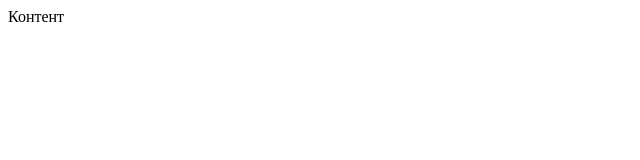
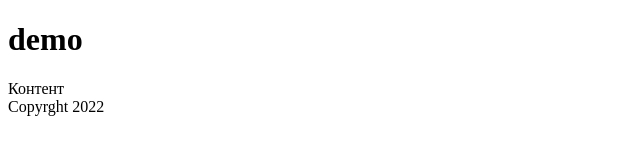
Before and after one commit to Negrustin/remote-demo, a plain HTML site: page index.html in a window 1280 px wide. Shown: the whole page, without its empty margins (0-640 px from the left). Drawn offline with Linux system fonts and the light colour scheme.

Commit message:
Footer added

```diff
--- a/index.html
+++ b/index.html
@@ -5,6 +5,8 @@
 <title>Документ без названия</title>
 </head>
 <body>
+<h1>demo</h1>
 Контент
+<footer>Copyrght 2022</footer>
 </body>
 </html>
```
